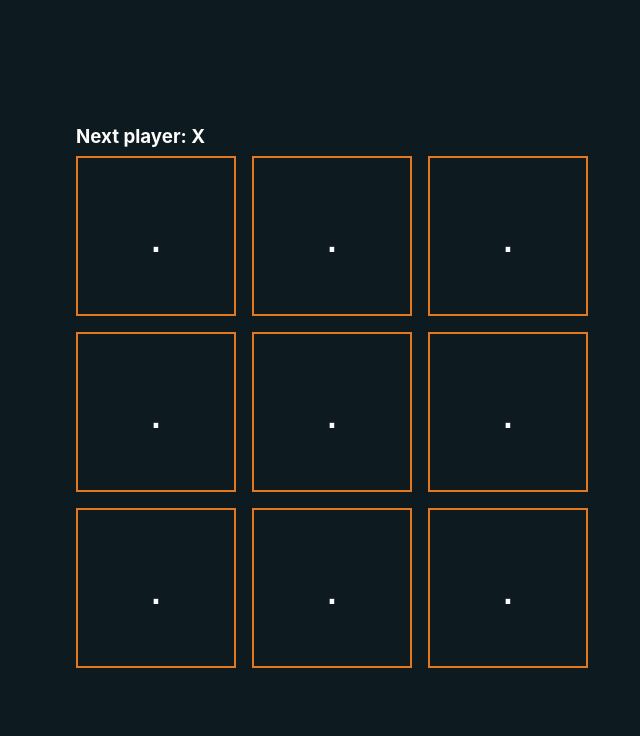
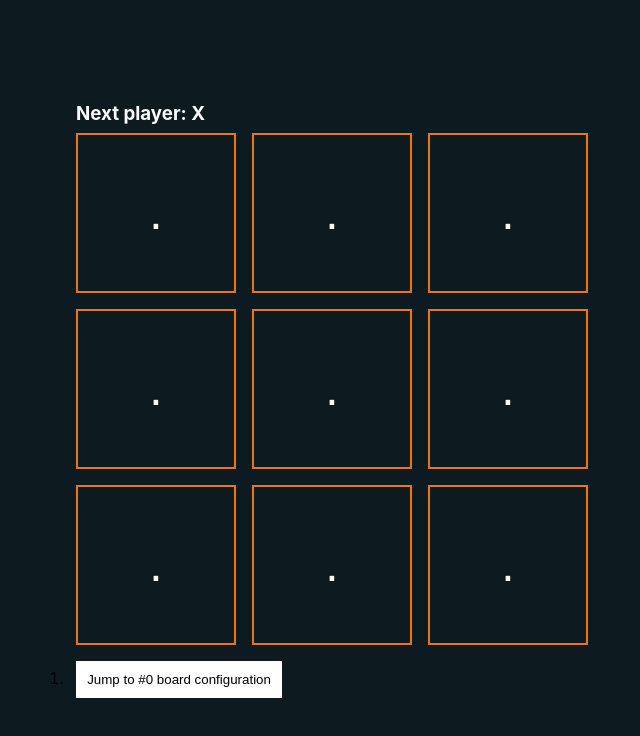
Before and after one commit to alex-robert888/react-tic-tac-toe, a React (Create React App) app: page / in a window 1280 px wide. Shown: the top 736 px of the page, without its empty margins (308-948 px from the left). Built offline with nearby package versions, Linux system fonts and the light colour scheme.

Commit message:
Introduce time travel

```diff
--- a/src/App.js
+++ b/src/App.js
@@ -1,4 +1,3 @@
-import logo from './logo.svg';
 import './App.scss';
 import Game from './components/Game/Game';
 
--- a/src/components/Board/Board.jsx
+++ b/src/components/Board/Board.jsx
@@ -2,11 +2,11 @@ import React from 'react';
 import './Board.scss';
 import Square from '../Square/Square';
 
-const Board = ({historyBoards, onSquareClickHandler}) => {
+const Board = ({boardsHistory, onSquareClickHandler}) => {
     function renderSquare(i) {
         return (
             <Square
-                value={historyBoards[i - 1]}
+                value={boardsHistory[i - 1]}
                 onClickHandler={() => onSquareClickHandler(i)}
             />
         )
--- a/src/components/Game/Game.jsx
+++ b/src/components/Game/Game.jsx
@@ -1,17 +1,46 @@
-import React, { useState } from 'react';
+import React, { useEffect, useState } from 'react';
 import './Game.scss';
 import Board from '../Board/Board';
 import { getWinnerIfAny } from '../../helpers/tic-tac-toe';
 
 const Game = () => {
-    const [historyBoards, setHistoryBoards] = useState([{
+    const [boardsHistory, setHistoryBoards] = useState([{
         configuration: Array(9).fill('.')
     }]);
     const [currentState, setCurrentState] = useState(true);
+    const [currentBoardIndex, setCurrentBoardIndex] = useState(0);
+
+    const historyButtons = boardsHistory.map((board, index) => {
+        const buttonDescription = `Jump to #${index} board configuration`;
+        return (
+            <li key={index}>
+                <button
+                    className="history-button"
+                    onClick={ () => jumpToBoardConfiguration(index) }
+                >
+                    {buttonDescription}
+                </button>
+            </li>
+        );
+    });
+
+    function jumpToBoardConfiguration(boardIndex) {
+        setCurrentBoardIndex(boardIndex);
+        setCurrentState(boardIndex % 2 === 0);
+    }
+
+    function deleteBoardConfigurationsStartingFromCurrentIndex() {
+        boardsHistory.splice(currentBoardIndex + 1);
+    }
 
     function handleSquareOnClick(i) {
+        // If the currently selected board configuration is different from the
+        // most recent of the board configurations, then delete every board
+        // configuration following the currently selected one
+        deleteBoardConfigurationsStartingFromCurrentIndex();
+
         // Update board configuration
-        let newSquaresContents = historyBoards[historyBoards.length - 1].configuration.slice();
+        let newSquaresContents = boardsHistory[boardsHistory.length - 1].configuration.slice();
         newSquaresContents[i - 1] = currentState ? 'X' : 'O';
         setCurrentState(!currentState);
         setHistoryBoards((oldHistoryBoards) => [
@@ -20,8 +49,9 @@ const Game = () => {
                 configuration: newSquaresContents
             }
         ]);
+        setCurrentBoardIndex(currentBoardIndex + 1);
 
-        console.log(historyBoards);
+        console.log(boardsHistory);
 
         // Check for any potential winner
         let winner = getWinnerIfAny(newSquaresContents);
@@ -30,14 +60,21 @@ const Game = () => {
         }
     }
 
+    useEffect(() => {
+
+    }, [currentBoardIndex])
+
     return (
         <div className='game'>
             <div>
                 <h3>Next player: { currentState === true ? 'X' : 'O' }</h3>
                 <Board
-                    historyBoards={ historyBoards[historyBoards.length - 1].configuration }
+                    boardsHistory={ boardsHistory[currentBoardIndex].configuration }
                     onSquareClickHandler={ (i) => handleSquareOnClick(i) }
                 />
+                <ol>
+                    {historyButtons}
+                </ol>
             </div>
         </div>
     );
--- a/src/components/Game/Game.scss
+++ b/src/components/Game/Game.scss
@@ -5,3 +5,13 @@
     height: 100vh;
     background: rgb(13, 26, 31);
 }
+
+.history-button {
+    background-color: white;
+    cursor: pointer;
+    outline: none;
+    border: none;
+    margin-left: 0.5rem;
+    padding: 0.7rem;
+    margin-top: 0.5rem;
+}
```
Also changed, not shown: 1 other file (tests, documents, lock files or other folders).
